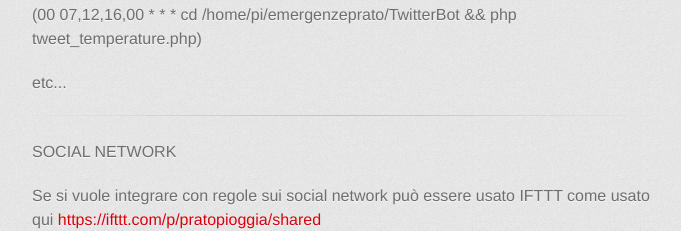
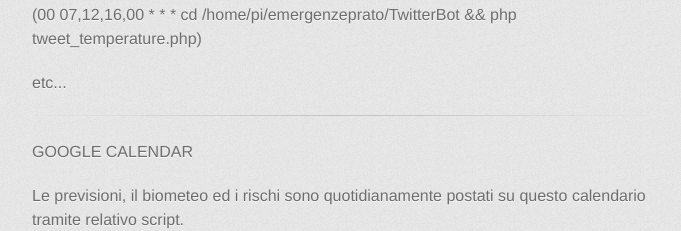
Before and after one commit to iltempe/Emergenzeprato, a plain HTML site: page index.html in a window 1280 px wide. Shown: the part 2797-3028 px from the top of the page, without its empty margins (298-979 px from the left). Drawn offline with Linux system fonts and the light colour scheme; a web font is replaced by a local one.

Commit message:
Update index.html

```diff
--- a/index.html
+++ b/index.html
@@ -122,6 +122,12 @@ Un esempio di come va strutturata la tabella dei CRON per schedulare i vari task
 
 <hr>
 
+<p>GOOGLE CALENDAR</p>
+
+Le previsioni, il biometeo ed i rischi sono quotidianamente postati su questo calendario tramite relativo script.
+
+<iframe src="https://www.google.com/calendar/embed?src=pratopioggia%40gmail.com&ctz=Europe/Rome" style="border: 0" width="800" height="600" frameborder="0" scrolling="no"></iframe>
+
 <p>SOCIAL NETWORK</p>
 
 <p>Se si vuole integrare con regole sui social network può essere usato IFTTT come usato qui
```
